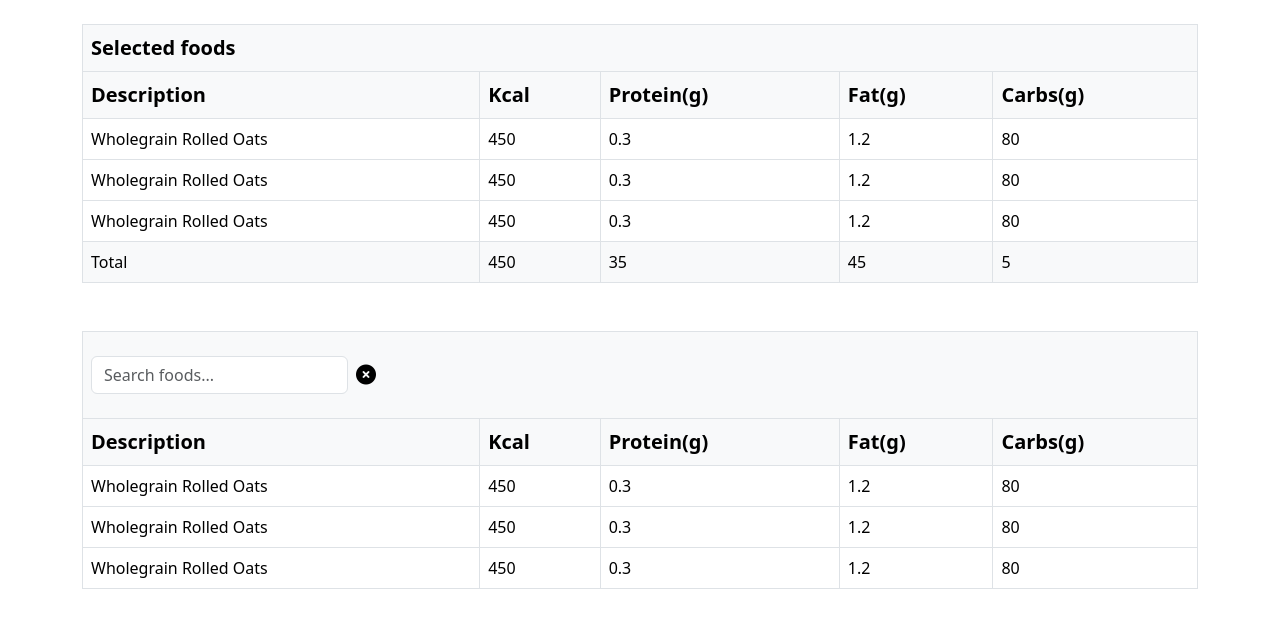
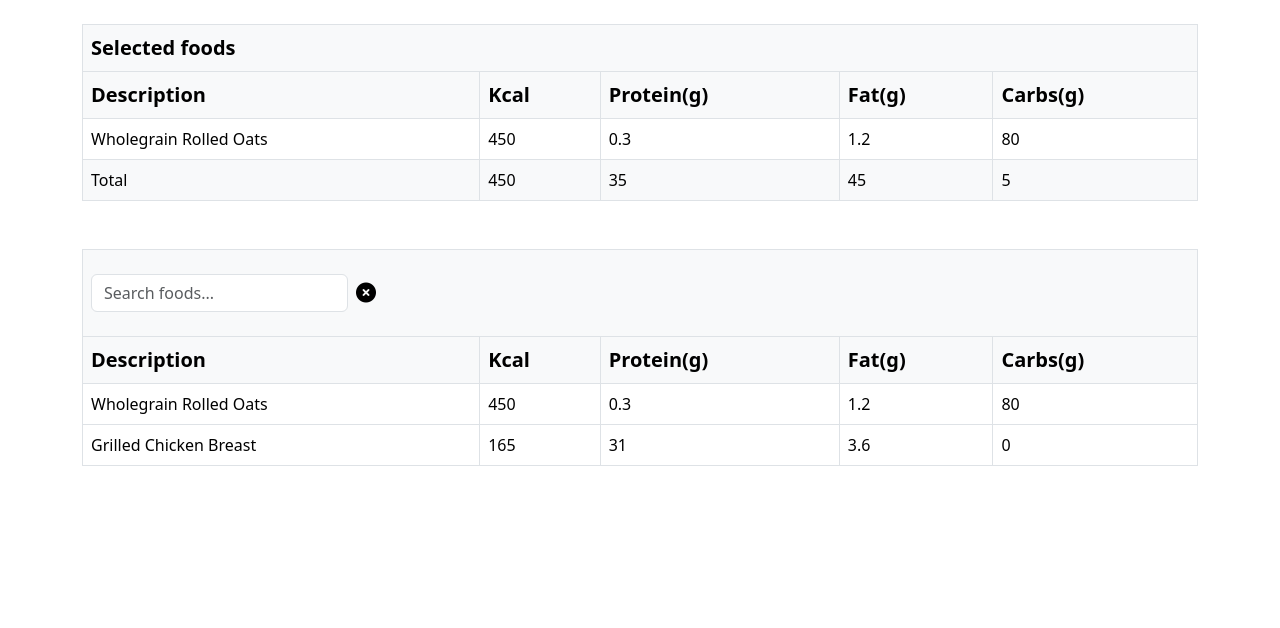
Before and after one commit to maria-pashkulova/food-lookup, a React (Create React App) app: page / in a window 1280 px wide. Shown: the top 628 px of the page. Built offline with nearby package versions, Linux system fonts and the light colour scheme.

Commit message:
Add FoodRecord Component and build static version of the app

```diff
--- /dev/null
+++ b/src/components/FoodRecord.js
@@ -0,0 +1,21 @@
+function FoodRecord({
+    description,
+    kcal,
+    protein,
+    fat,
+    carbs
+}) {
+
+    return (
+        <tr>
+            <td>{description}</td>
+            <td>{kcal}</td>
+            <td>{protein}</td>
+            <td>{fat}</td>
+            <td>{carbs}</td>
+        </tr>
+    )
+
+}
+
+export default FoodRecord;
--- a/src/components/SearchFoodTable.js
+++ b/src/components/SearchFoodTable.js
@@ -1,6 +1,9 @@
 import Table from 'react-bootstrap/Table';
 import Form from 'react-bootstrap/Form';
 import styles from './SearchFoodTable.module.css';
+import FoodRecord from './FoodRecord';
+
+
 
 function SearchFoodTable() {
     return (
@@ -26,28 +29,21 @@ function SearchFoodTable() {
                 </tr>
             </thead>
             <tbody>
-                <tr>
-                    <td>Wholegrain Rolled Oats</td>
-                    <td>450</td>
-                    <td>0.3</td>
-                    <td>1.2</td>
-                    <td>80</td>
-                </tr>
-                <tr>
+                <FoodRecord
+                    description='Wholegrain Rolled Oats'
+                    kcal='450'
+                    protein='0.3'
+                    fat='1.2'
+                    carbs='80'
+                />
 
-                    <td>Wholegrain Rolled Oats</td>
-                    <td>450</td>
-                    <td>0.3</td>
-                    <td>1.2</td>
-                    <td>80</td>
-                </tr>
-                <tr>
-                    <td>Wholegrain Rolled Oats</td>
-                    <td>450</td>
-                    <td>0.3</td>
-                    <td>1.2</td>
-                    <td>80</td>
-                </tr>
+                <FoodRecord
+                    description='Grilled Chicken Breast'
+                    kcal='165'
+                    protein='31'
+                    fat='3.6'
+                    carbs='0' />
+
             </tbody>
         </Table >
     );
--- a/src/components/SelectedFoodTable.js
+++ b/src/components/SelectedFoodTable.js
@@ -1,4 +1,5 @@
 import Table from 'react-bootstrap/Table';
+import FoodRecord from './FoodRecord';
 
 function SelectedFoodTable() {
     return (
@@ -16,28 +17,13 @@ function SelectedFoodTable() {
                 </tr>
             </thead>
             <tbody>
-                <tr>
-                    <td>Wholegrain Rolled Oats</td>
-                    <td>450</td>
-                    <td>0.3</td>
-                    <td>1.2</td>
-                    <td>80</td>
-                </tr>
-                <tr>
-
-                    <td>Wholegrain Rolled Oats</td>
-                    <td>450</td>
-                    <td>0.3</td>
-                    <td>1.2</td>
-                    <td>80</td>
-                </tr>
-                <tr>
-                    <td>Wholegrain Rolled Oats</td>
-                    <td>450</td>
-                    <td>0.3</td>
-                    <td>1.2</td>
-                    <td>80</td>
-                </tr>
+                <FoodRecord
+                    description='Wholegrain Rolled Oats'
+                    kcal='450'
+                    protein='0.3'
+                    fat='1.2'
+                    carbs='80'
+                />
                 <tr>
                     <td className='bg-light'>Total</td>
                     <td className='bg-light'>450</td>
```
